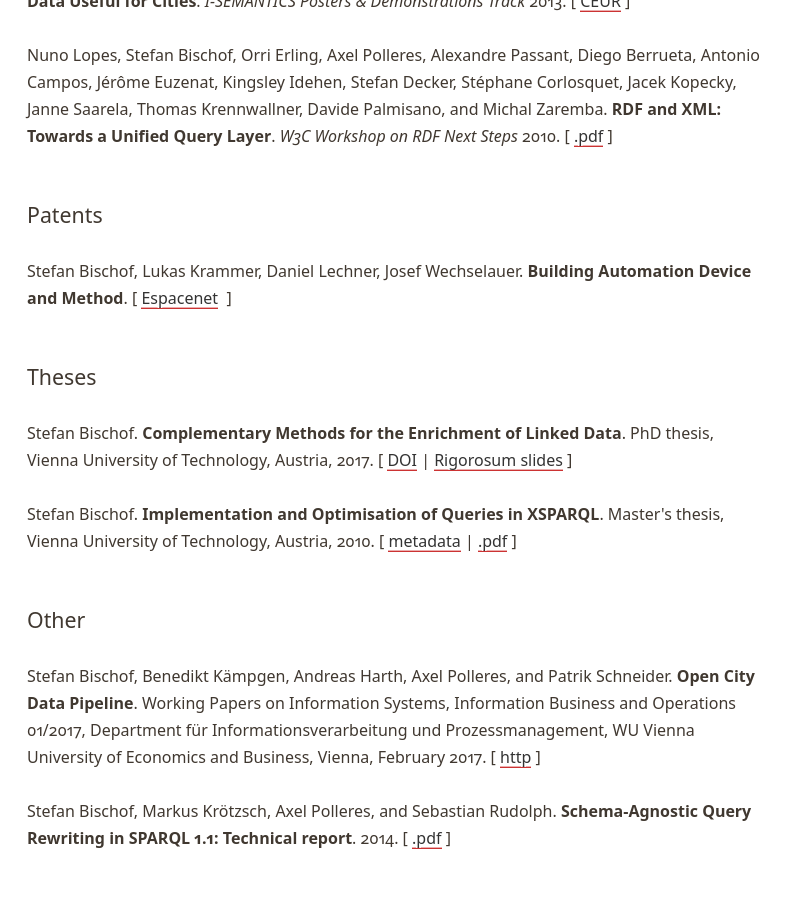
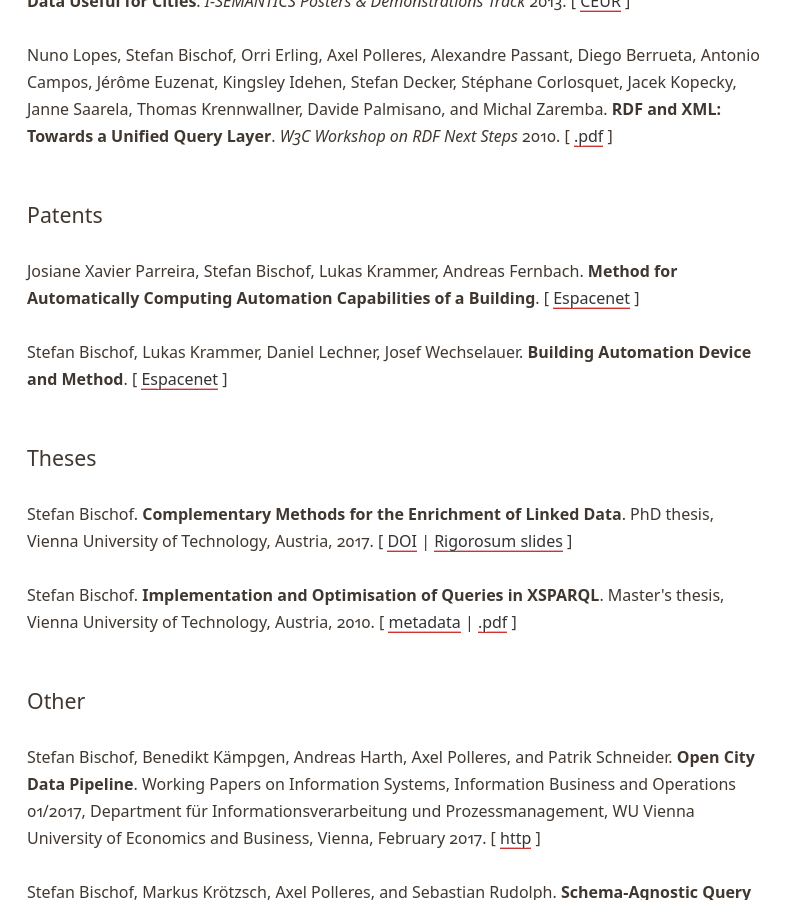
Before and after one commit to stefanbischof/stefanbischof.github.io, a Jekyll site: the page built from index.html, in a window 1280 px wide and 900 px high, scrolled down 3314 px. Shown: the whole window, without its empty margins (0-797 px from the left). Built offline with Jekyll 4.4.1, drawn with Linux system fonts in a browser that asks for light colours.

Commit message:
chore: add patent

```diff
--- a/mypublications.html
+++ b/mypublications.html
@@ -63,7 +63,9 @@
 
 <h2>Patents</h2>
 
-<p><a id="PatB"></a>Stefan Bischof, Lukas Krammer, Daniel Lechner, Josef Wechselauer. <b>Building Automation Device and Method</b>. [&nbsp;<a href="https://worldwide.espacenet.com/patent/search/family/063840608/publication/EP3637204A1?q=pn%3DEP3637204A1">Espacenet</a> &nbsp;]</p>
+<p><a id="PatB"></a>Josiane Xavier Parreira, Stefan Bischof, Lukas Krammer, Andreas Fernbach. <b>Method for Automatically Computing Automation Capabilities of a Building</b>. [&nbsp;<a href="https://worldwide.espacenet.com/patent/search/family/085781655/publication/US2024330831A1?q=pn%3DUS2024330831A1">Espacenet</a>&nbsp;]</p>
+
+<p><a id="PatC"></a>Stefan Bischof, Lukas Krammer, Daniel Lechner, Josef Wechselauer. <b>Building Automation Device and Method</b>. [&nbsp;<a href="https://worldwide.espacenet.com/patent/search/family/063840608/publication/EP3637204A1?q=pn%3DEP3637204A1">Espacenet</a>&nbsp;]</p>
 
 <h2>Theses</h2>
 
```
